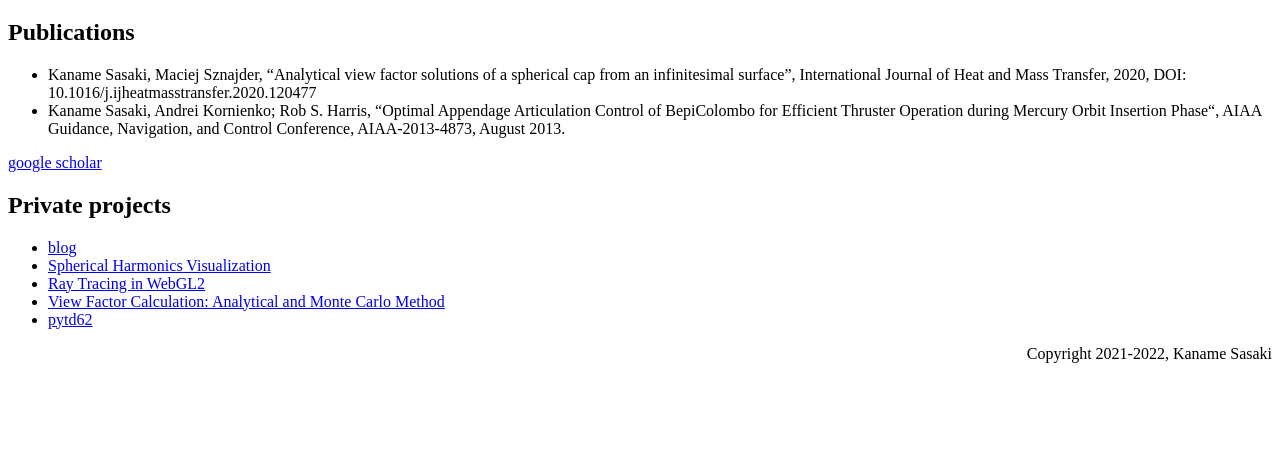
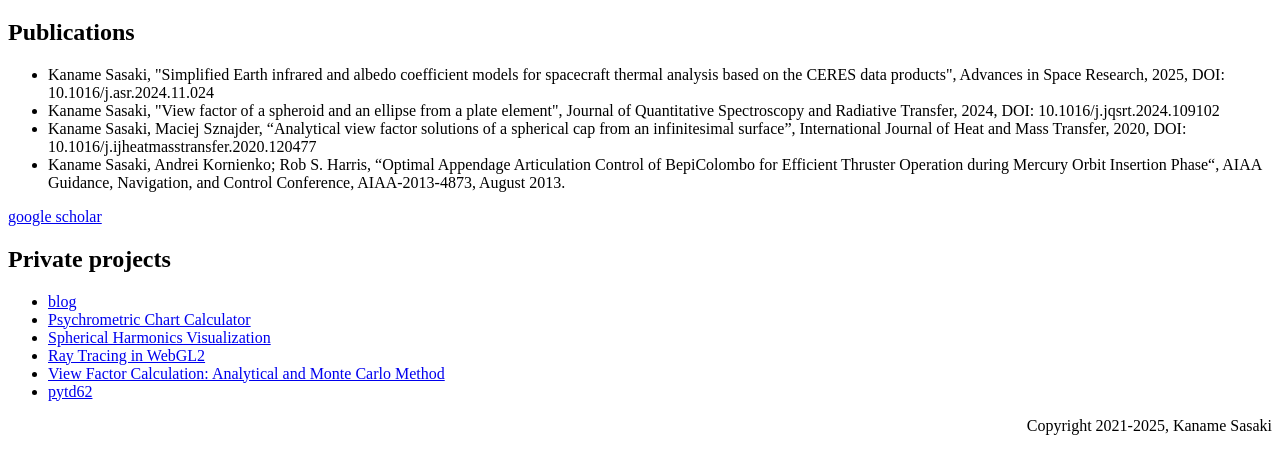
Before and after one commit to kanamesasaki/kanamesasaki.github.io, a plain HTML site: page index.html in a window 1280 px wide. Shown: the part 61-534 px from the top of the page. Drawn offline with Linux system fonts and the light colour scheme.

Commit message:
Update contents

```diff
--- a/index.html
+++ b/index.html
@@ -1,11 +1,12 @@
 <!doctype html>
 <html lang="en">
+
 <head>
   <!-- Global site tag (gtag.js) - Google Analytics -->
   <script async src="https://www.googletagmanager.com/gtag/js?id=G-CCZTCJYRD8"></script>
   <script>
     window.dataLayer = window.dataLayer || [];
-      function gtag(){dataLayer.push(arguments);}
+    function gtag() { dataLayer.push(arguments); }
     gtag('js', new Date());
 
     gtag('config', 'G-CCZTCJYRD8', { 'anonymize_ip': true });
@@ -19,23 +20,35 @@
   <h1>Kaname Sasaki Profile</h1>
   <h2>Publications</h2>
   <ul>
-      <li>Kaname Sasaki, Maciej Sznajder, “Analytical view factor solutions of a spherical cap from an infinitesimal surface”, International Journal of Heat and Mass Transfer, 2020, DOI: 10.1016/j.ijheatmasstransfer.2020.120477</li>
-      <li>Kaname Sasaki, Andrei Kornienko; Rob S. Harris, “Optimal Appendage Articulation Control of BepiColombo for Efficient Thruster Operation during Mercury Orbit Insertion Phase“, AIAA Guidance, Navigation, and Control Conference, AIAA-2013-4873, August 2013.</li>
+    <li>Kaname Sasaki, "Simplified Earth infrared and albedo coefficient models for spacecraft thermal analysis based on
+      the CERES data products", Advances in Space Research, 2025, DOI: 10.1016/j.asr.2024.11.024</li>
+    <li>Kaname Sasaki, "View factor of a spheroid and an ellipse from a plate element", Journal of Quantitative
+      Spectroscopy and Radiative Transfer, 2024, DOI: 10.1016/j.jqsrt.2024.109102</li>
+    <li>Kaname Sasaki, Maciej Sznajder, “Analytical view factor solutions of a spherical cap from an infinitesimal
+      surface”, International Journal of Heat and Mass Transfer, 2020, DOI: 10.1016/j.ijheatmasstransfer.2020.120477
+    </li>
+    <li>Kaname Sasaki, Andrei Kornienko; Rob S. Harris, “Optimal Appendage Articulation Control of BepiColombo for
+      Efficient Thruster Operation during Mercury Orbit Insertion Phase“, AIAA Guidance, Navigation, and Control
+      Conference, AIAA-2013-4873, August 2013.</li>
   </ul>
-    <a href="https://scholar.google.com/citations?hl=de&user=FskpbFEAAAAJ&view_op=list_works&sortby=pubdate">google scholar</a>
+  <a href="https://scholar.google.com/citations?hl=de&user=FskpbFEAAAAJ&view_op=list_works&sortby=pubdate">google
+    scholar</a>
 
   <h2>Private projects</h2>
   <ul>
     <li><a href="https://kanamesasaki.github.io/blog/">blog</a></li>
+    <li><a href="https://psychroid.thermocraft.space/">Psychrometric Chart Calculator</a></li>
     <li><a href="https://kanamesasaki.github.io/spherical-harmonics/">Spherical Harmonics Visualization</a></li>
     <li><a href="https://kanamesasaki.github.io/raytracing/">Ray Tracing in WebGL2</a></li>
-      <li><a href="https://kanamesasaki.github.io/viewfactor/">View Factor Calculation: Analytical and Monte Carlo Method</a></li>
+    <li><a href="https://kanamesasaki.github.io/viewfactor/">View Factor Calculation: Analytical and Monte Carlo
+        Method</a></li>
     <li><a href="https://kanamesasaki.github.io/pytd62/">pytd62</a></li>
   </ul>
 
 </body>
 <footer>
   <!-- <a href="index.html">Top</a> &#187; -->
-    <span style="float: right">Copyright 2021-2022, Kaname Sasaki</span>
+  <span style="float: right">Copyright 2021-2025, Kaname Sasaki</span>
 </footer>
+
 </html>
```
Lines whose indentation alone changed are shown as unchanged.
